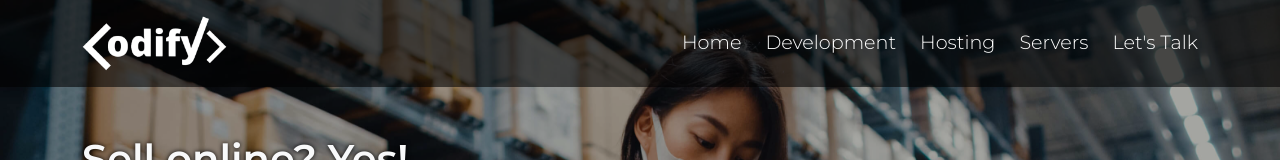
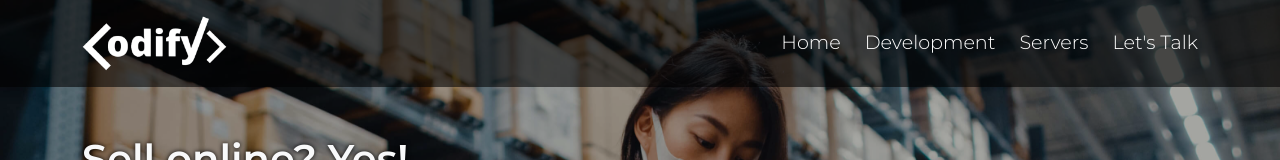
Before and after one commit to Codify-Agency/landing-page, a React (Vite) app: page / in a window 1280 px wide. Shown: the top 160 px of the page. Built offline with nearby package versions, Linux system fonts and the light colour scheme.

Commit message:
menu on tablet

```diff
--- a/src/components/Navbar.jsx
+++ b/src/components/Navbar.jsx
@@ -11,10 +11,6 @@ export default function Navbar() {
     {
       label: translate('development'),
       href: '#dev'
-    },
-    {
-      label: translate('hosting'),
-      href: '#hosting'
     },
     {
       label: translate('servers'),
--- a/src/styles/components/Navbar.scss
+++ b/src/styles/components/Navbar.scss
@@ -25,7 +25,7 @@
     }
   }
 
-  @media (min-width: 992px) {
+  @media (min-width: 768px) {
     display: block;
   }
 }
```
